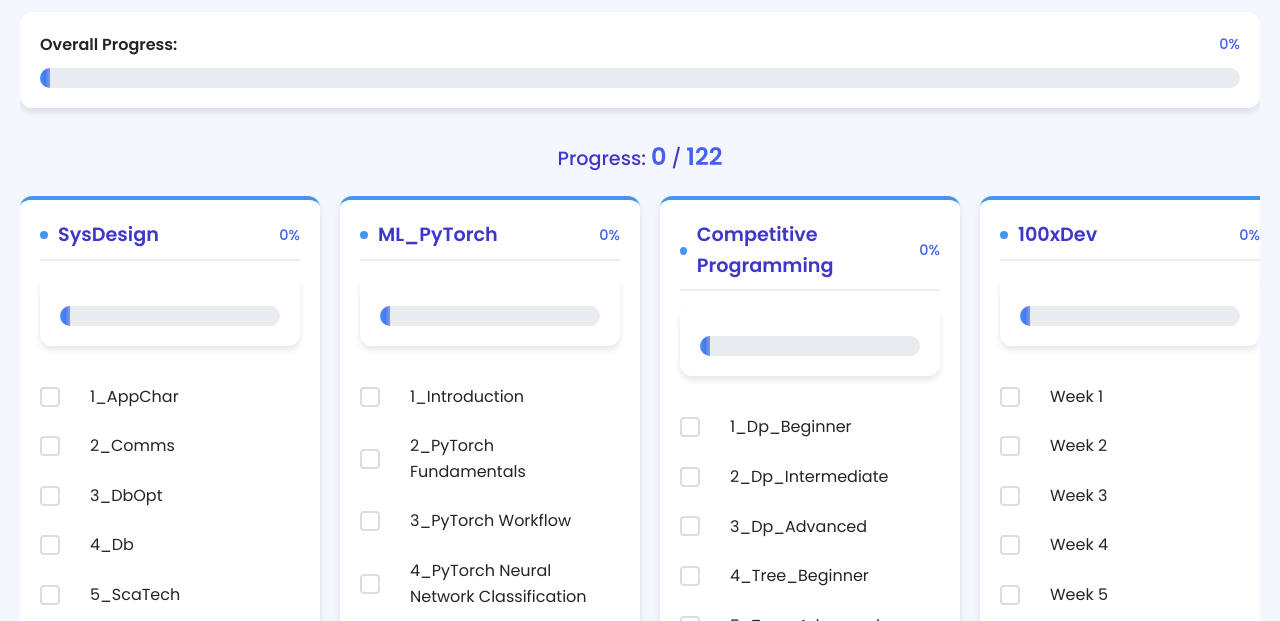
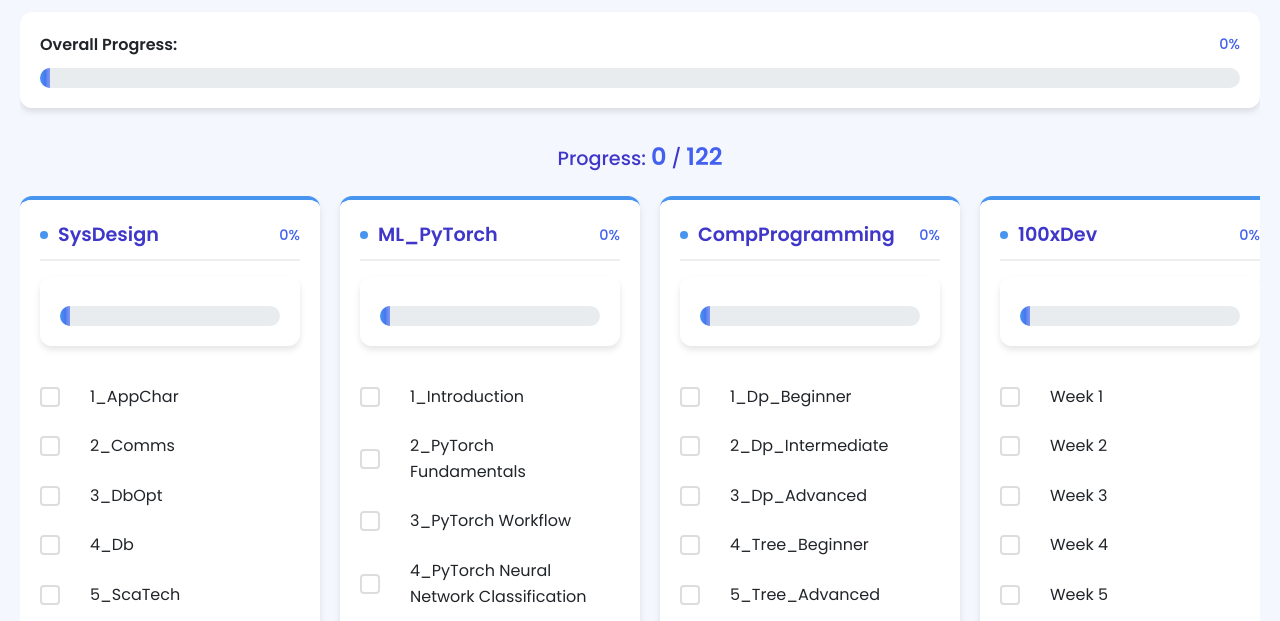
Before and after one commit to AryamannTomar/prog, a plain HTML site: page index.html in a window 1280 px wide. Shown: the part 122-743 px from the top of the page. Drawn offline with Linux system fonts and the light colour scheme.

Commit message:
Update index.html

```diff
--- a/index.html
+++ b/index.html
@@ -422,7 +422,7 @@
 const data = {
   "SysDesign": ["1_AppChar", "2_Comms", "3_DbOpt", "4_Db", "5_ScaTech", "6_WebApp", "7_z_UC_DistWCraw", "8_z_UC_DropBox", "9_z_UC_Mess", "10_z_UC_RateLim", "11_z_UC_TypAhSugSer", "12_z_UC_Uber", "13_z_UC_UrlShor", "14_z_UC_Yt"],
   "ML_PyTorch": ["1_Introduction", "2_PyTorch Fundamentals", "3_PyTorch Workflow", "4_PyTorch Neural Network Classification", "5_PyTorch Computer Vision", "6_PyTorch Custom Datasets", "7_PyTorch Going Modular", "8_PyTorch Transfer Learning", "9_PyTorch Experiment Tracking", "10_PyTorch Paper Replicating", "11_PyTorch Model Deployment", "12_Introduction to PyTorch2.0 and torch.compile"],
-  "Competitive Programming": ["1_Dp_Beginner", "2_Dp_Intermediate", "3_Dp_Advanced", "4_Tree_Beginner", "5_Tree_Advanced", "6_Graphs_Beginner", "7_Graphs_Intermediate", "8_Graphs_Advanced", "9_RQ_Beginner", "10_RQ_Advanced", "11_Bonus_Topics"],
+  "CompProgramming": ["1_Dp_Beginner", "2_Dp_Intermediate", "3_Dp_Advanced", "4_Tree_Beginner", "5_Tree_Advanced", "6_Graphs_Beginner", "7_Graphs_Intermediate", "8_Graphs_Advanced", "9_RQ_Beginner", "10_RQ_Advanced", "11_Bonus_Topics"],
   "100xDev": Array.from({length: 36}, (_, i) => `Week ${i+1}`),
   "KrishNaik_GenAI": [
     "1_Introduction", "2_Python Control Flow", "3_Data Structures Using Python", "4_Functions In Python",
```
